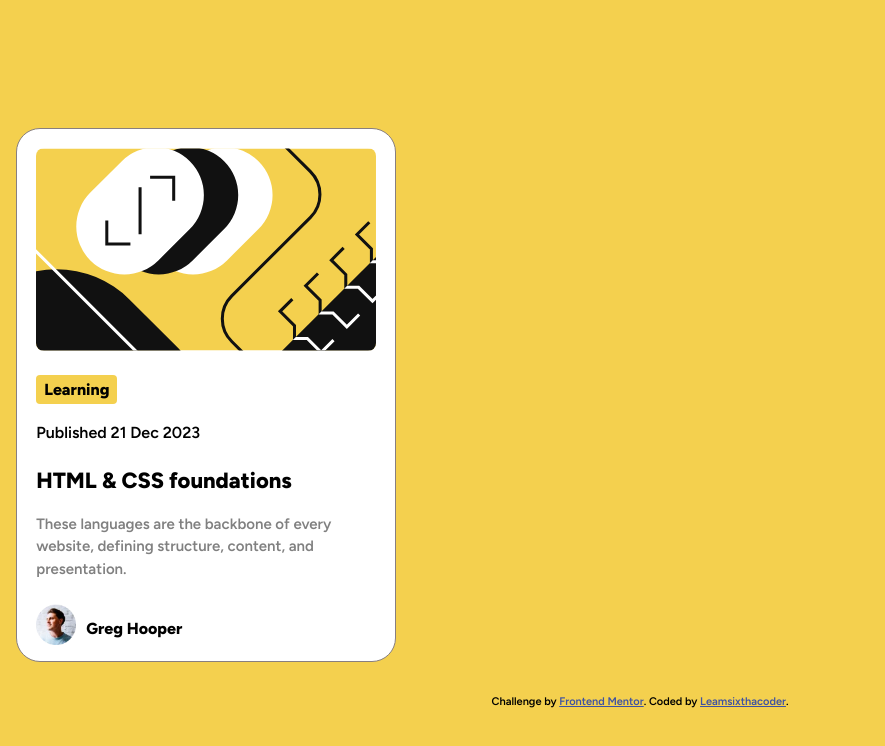
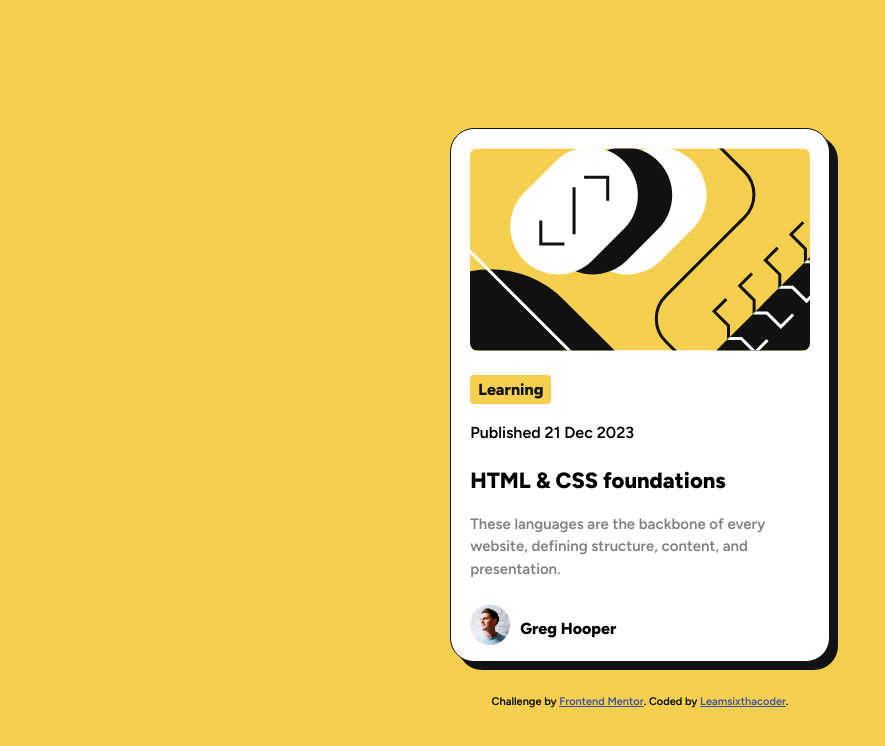
Before and after one commit to leamsixthacoder/blog-preview-card-main, a plain HTML site: page index.html in a window 1280 px wide. Shown: the whole page, without its empty margins (0-885 px from the left). Drawn offline with Linux system fonts and the light colour scheme.

Commit message:
cleaning the comments

```diff
--- a/index.html
+++ b/index.html
@@ -3,8 +3,6 @@
   <head>
     <meta charset="UTF-8" />
     <meta name="viewport" content="width=device-width, initial-scale=1.0" />
-    <!-- displays site properly based on user's device -->
-
     <link
       rel="icon"
       type="image/png"
@@ -15,7 +13,8 @@
     <title>Frontend Mentor | Blog preview card</title>
   </head>
   <body>
-    <main class="container">
+    <main>
+      <div class="container">
         <div class="image">
           <img
             class="illustration-article"
@@ -28,15 +27,19 @@
           <span> Published 21 Dec 2023</span>
           <h1>HTML & CSS foundations</h1>
           <p>
-          These languages are the backbone of every website, defining structure,
-          content, and presentation.
+            These languages are the backbone of every website, defining
+            structure, content, and presentation.
           </p>
         </div>
         <div class="footer-content">
-        <img class="avatar-img" src="assets/images/image-avatar.webp" alt="avatar" />
+          <img
+            class="avatar-img"
+            src="assets/images/image-avatar.webp"
+            alt="avatar"
+          />
           <span class="avatar-name">Greg Hooper</span>
         </div>
-
+      </div>
     </main>
 
     <footer class="attribution">
--- a/styles/style.css
+++ b/styles/style.css
@@ -1,33 +1,57 @@
 @import url('https://fonts.googleapis.com/css2?family=Figtree:wght@600;800&display=swap');
+
+:root {
+    --yelow: hsl(47, 88%, 63%);
+    --white: hsl(0, 0%, 100%);
+    --grey: hsl(0, 0%, 50%);
+    --black: hsl(0, 0%, 7%);
+    --blue: hsl(228, 45%, 44%);
+}
 
 * {
     box-sizing: border-box;
+
+    margin: 0;
+}
+
+body {
+    background: var(--yelow);
+    font-size: 16px;
+    line-height: 1.5;
     font-family: 'Figtree', sans-serif;
 }
 
-body {
-    background: hsl(47, 88%, 63%);
-    font-size: 16px;
-    line-height: 1.5;
+main {
+    display: flex;
+    justify-content: center;
 }
 
 .container {
-    background: #fff;
-    border: 1px solid #887f7f;
+    background: var(--white);
+    padding: auto;
+    border: 1px solid var(--black);
+    box-shadow: 0.5rem 0.5rem var(--black);
     border-radius: 1.5rem;
     max-width: 380px;
     min-width: 250px;
-    display: flex;
-    flex-direction: column;
     margin: 8rem 0.5rem 2rem 0.5rem;
+}
+
+.container:hover {
+    transition: 0.5s ease;
+    box-shadow: 0.9rem 0.9rem var(--black);
 }
 
 .image {
     margin: 1.2rem;
+    display: block;
 }
+
 .content a,
 .content span,
-.content h1, .content p, .avatar-img{
+.content h1,
+.content p,
+.avatar-img {
     margin: 0.5rem 1.2rem 1rem 1.2rem;
 }
 
@@ -44,10 +68,10 @@ body {
 .content a {
     margin: 1.2rem;
     font-weight: 800;
-    background: hsl(47, 88%, 63%);
+    background: var(--yelow);
     padding: 5px 8px;
     border-radius: 4px;
-    color: black;
+    color: var(--black);
     text-decoration: none;
 }
 
@@ -61,42 +85,31 @@ body {
     font-size: 26px;
     font-weight: 800;
 }
+
+.content h1:hover {
+    color: var(--yelow);
+    cursor: pointer;
+}
+
 .content p {
     margin-right: 0.5rem;
-    color:  hsl(0, 0%, 50%)
+    color: var(--grey);
 }
 
 .footer-content {
     display: flex;
     gap: 10px;
 }
+
 .avatar-img {
     max-width: 2.5rem;
     margin-right: 0;
 }
+
 .avatar-name {
-    align-self:center;
+    align-self: center;
     font-weight: 800;
 }
-
-
-/* Media for mobile devices*/
-
-@media (min-width: 350px) {
-
-    .content h1 {
-        font-size: 22px;
-    }
-    .content p {
-       font-size: 15px;
-    }
-
-}
-
-
-
-
-
 
 .attribution {
     font-size: 11px;
@@ -104,5 +117,38 @@ body {
 }
 
 .attribution a {
-    color: hsl(228, 45%, 44%);
+    color: var(--blue);
 }
+
+/* Media for mobile devices*/
+
+@media (min-width: 350px) {
+    .container {
+        margin: 8rem 1.5rem 2rem 1.5rem;
+    }
+    .container:hover {
+        box-shadow: 0.7rem 0.7rem var(--black);
+    }
+    .content h1 {
+        font-size: 22px;
+    }
+
+    .content p {
+        font-size: 15px;
+    }
+
+}
+
+/* Media for mobile devices*/
+
+/* @media (min-width: 350px) {
+
+    .content h1 {
+        font-size: 22px;
+    }
+
+    .content p {
+        font-size: 15px;
+    }
+
+} */
```
Also changed, not shown: desktop-design.png (added), movil-design.png (added), 2 other files. Lines whose indentation alone changed are shown as unchanged.
